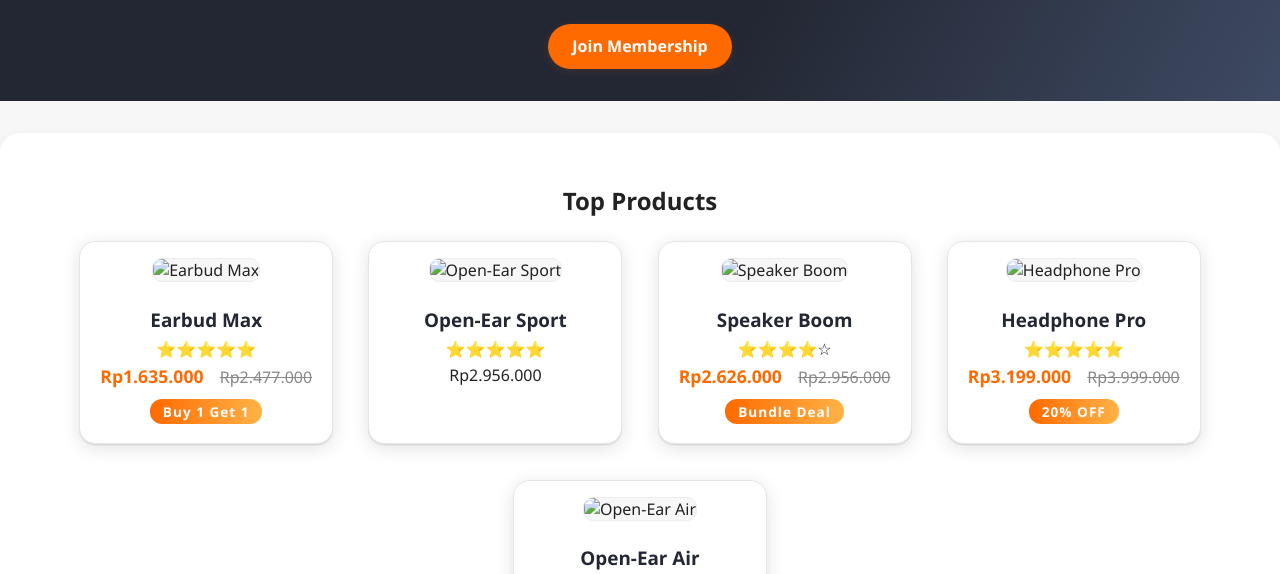
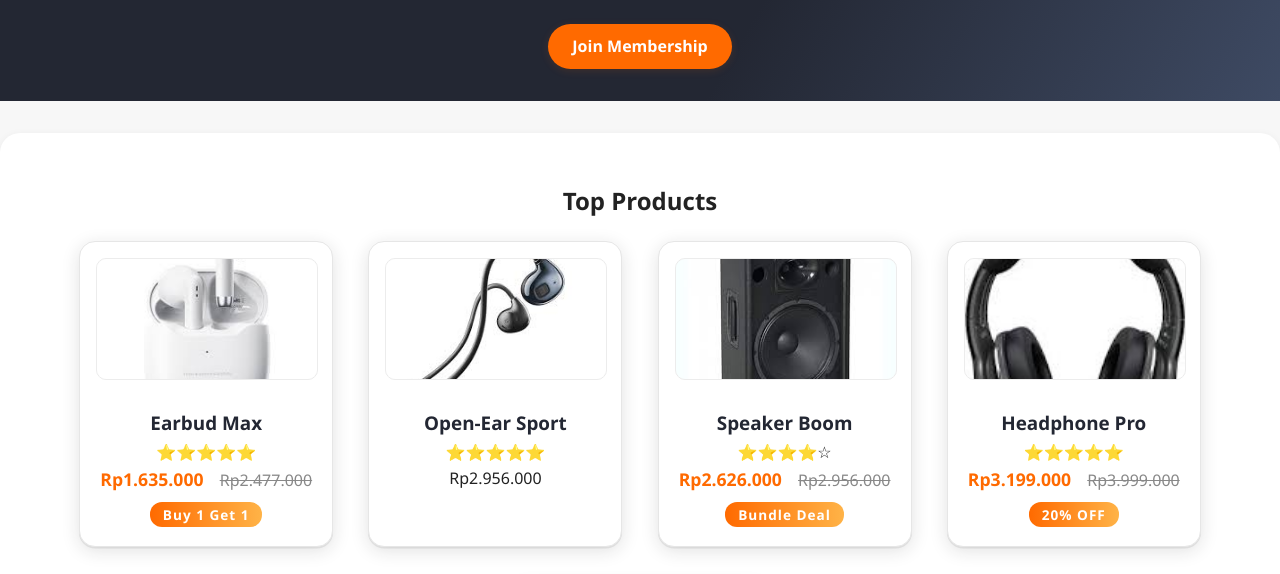
Before and after one commit to frgwnabim/noisecore-project, a plain HTML site: page index.html in a window 1280 px wide. Shown: the part 323-897 px from the top of the page. Drawn offline with Linux system fonts and the light colour scheme; files that its build step writes are made by us from their sources.

Commit message:
Update index.html

```diff
--- a/index.html
+++ b/index.html
@@ -4,7 +4,7 @@
     <meta charset="UTF-8">
     <meta name="viewport" content="width=device-width, initial-scale=1.0">
     <title>Noisecore | Home</title>
-    <link rel="stylesheet" href="../css/styles.css">
+    <link rel="stylesheet" href="styles.css">
 </head>
 <body>
     <header>
@@ -42,7 +42,7 @@
             <h2>Top Products</h2>
             <div class="product-list">
                 <div class="product-card" data-desc="Earbud Max: Wireless earbuds with premium sound, long battery life, and top-tier noise cancelling.">
-                    <img src="../assets/earbud2.jpg" alt="Earbud Max">
+                    <img src="earbud2.jpg" alt="Earbud Max">
                     <h3>Earbud Max</h3>
                     <p>⭐⭐⭐⭐⭐</p>
                     <p>
@@ -52,13 +52,13 @@
                     <div class="promo-badge">Buy 1 Get 1</div>
                 </div>
                 <div class="product-card" data-desc="Open-Ear Sport: Sports earbuds with open-ear design, comfortable for long use, sweat-resistant, and clear sound.">
-                    <img src="../assets/openear2.jpg" alt="Open-Ear Sport">
+                    <img src="openear2.jpg" alt="Open-Ear Sport">
                     <h3>Open-Ear Sport</h3>
                     <p>⭐⭐⭐⭐⭐</p>
                     <p>Rp2.956.000</p>
                 </div>
                 <div class="product-card" data-desc="Speaker Boom: Portable speaker with powerful bass, 24-hour battery life, and IPX7 waterproof feature.">
-                    <img src="../assets/speaker1.jpg" alt="Speaker Boom">
+                    <img src="speaker1.jpg" alt="Speaker Boom">
                     <h3>Speaker Boom</h3>
                     <p>⭐⭐⭐⭐☆</p>
                     <p>
@@ -68,7 +68,7 @@
                     <div class="promo-badge">Bundle Deal</div>
                 </div>
                 <div class="product-card" data-desc="Headphone Pro: Over-ear headphones with studio-quality sound, active noise cancelling, and premium design.">
-                    <img src="../assets/headphone2.jpg" alt="Headphone Pro">
+                    <img src="headphone2.jpg" alt="Headphone Pro">
                     <h3>Headphone Pro</h3>
                     <p>⭐⭐⭐⭐⭐</p>
                     <p>
@@ -78,7 +78,7 @@
                     <div class="promo-badge">20% OFF</div>
                 </div>
                 <div class="product-card" data-desc="Open-Ear Air: Lightweight open-ear earbuds, perfect for outdoor activities, clear sound without blocking your ears.">
-                    <img src="../assets/openear1.jpg" alt="Open-Ear Air">
+                    <img src="openear1.jpg" alt="Open-Ear Air">
                     <h3>Open-Ear Air</h3>
                     <p>⭐⭐⭐⭐☆</p>
                     <p>Rp2.626.000</p>
@@ -113,6 +113,6 @@
     <footer>
         <p>&copy; 2025 Noisecore</p>
     </footer>
-    <script src="../js/home.js"></script>
+    <script src="home.js"></script>
 </body>
 </html>
```
